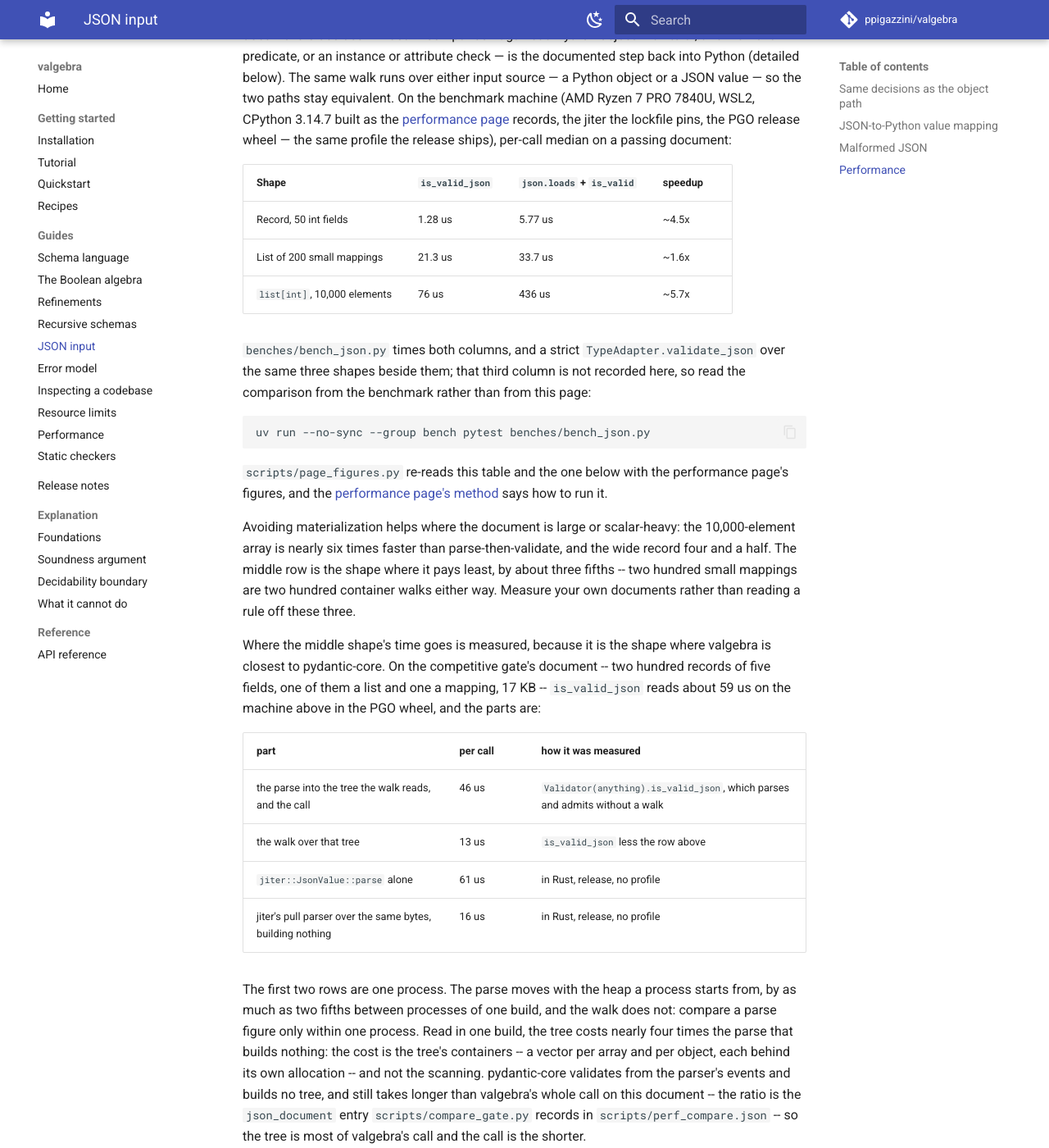
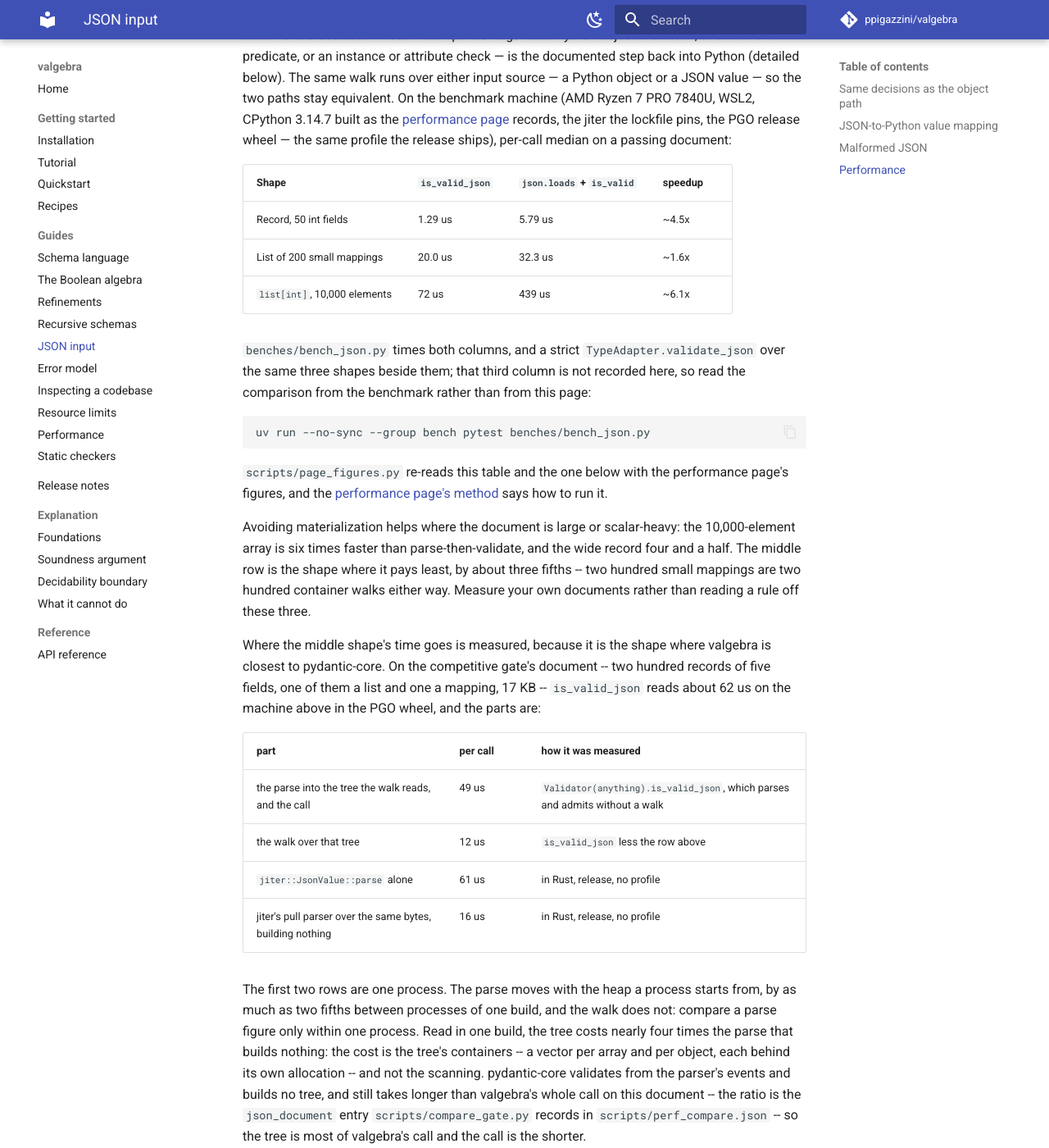
Before and after one commit to ppigazzini/valgebra, an MkDocs documentation site: the page built from docs/07-json.md, in a window 1280 px wide and 1400 px high, scrolled down 4259 px. Shown: the whole window at 82% size. Built offline with MkDocs 1.6.1 and Material for MkDocs 9.7.7, drawn with Linux system fonts in a browser that asks for light colours; comment, search, counter and statistics services are not loaded.

Commit message:
docs: the performance and JSON pages carry a campaign on this tree
Every wall-clock figure the two pages read off a campaign is re-read on the
PGO wheels of this tree, on an idle machine: the end-to-end table as the
median of ten runs, two sets of five; the ratios over eighteen comparison-gate
runs on CPython 3.14, twelve on 3.12 and seven on the free-threaded 3.14; six
plain and profiled readings interleaved; the floor taken twice; the JSON split
in one process with jiter's own parse beside it; the criterion corpus once.
valgebra reads 10.8, 9.2 and 4.0 times faster than a strict pydantic on the
nested list, the large array and the wide record, and the profile buys 35% on
the nested list and 17% on the one-int call.

The nested list's spread is pytest-benchmark's calibration: four of the ten
runs time one call a round, the timer with it, and read 0.23 to 0.29 us, where
the six that time 23 to 29 calls a round read 0.175 to 0.189. The call floor
reads `x in v` at 15 ns and `v.is_valid(x)` at 19. The reference pool's pair
reads 33.4 ns without the pool against 35.5 with it, fifty refined fields
compile in 15 us on CPython 3.14 and 14 on 3.12, and a report on a value
nested twenty thousand deep takes 60 us.

```diff
--- a/docs/07-json.md
+++ b/docs/07-json.md
@@ -215,9 +215,9 @@ ships), per-call median on a passing document:
 
 | Shape | `is_valid_json` | `json.loads` + `is_valid` | speedup |
 | --- | --- | --- | --- |
-| Record, 50 int fields | 1.28 us | 5.77 us | ~4.5x |
-| List of 200 small mappings | 21.3 us | 33.7 us | ~1.6x |
-| `list[int]`, 10,000 elements | 76 us | 436 us | ~5.7x |
+| Record, 50 int fields | 1.29 us | 5.79 us | ~4.5x |
+| List of 200 small mappings | 20.0 us | 32.3 us | ~1.6x |
+| `list[int]`, 10,000 elements | 72 us | 439 us | ~6.1x |
 
 `benches/bench_json.py` times both columns, and a strict
 `TypeAdapter.validate_json` over the same three shapes beside them; that third
@@ -233,7 +233,7 @@ performance page's figures, and the [performance page's
 method](11-performance.md#method) says how to run it.
 
 Avoiding materialization helps where the document is large or scalar-heavy: the
-10,000-element array is nearly six times faster than parse-then-validate, and
+10,000-element array is six times faster than parse-then-validate, and
 the wide record four and a half. The middle row is the shape where it pays least,
 by about three fifths -- two hundred small mappings are two hundred container walks either
 way. Measure your own documents rather than reading a rule off these three.
@@ -241,13 +241,13 @@ way. Measure your own documents rather than reading a rule off these three.
 Where the middle shape's time goes is measured, because it is the shape where
 valgebra is closest to pydantic-core. On the competitive gate's document -- two
 hundred records of five fields, one of them a list and one a mapping, 17 KB --
-`is_valid_json` reads about 59 us on the machine above in the PGO wheel, and
+`is_valid_json` reads about 62 us on the machine above in the PGO wheel, and
 the parts are:
 
 | part | per call | how it was measured |
 | --- | --- | --- |
-| the parse into the tree the walk reads, and the call | 46 us | `Validator(anything).is_valid_json`, which parses and admits without a walk |
-| the walk over that tree | 13 us | `is_valid_json` less the row above |
+| the parse into the tree the walk reads, and the call | 49 us | `Validator(anything).is_valid_json`, which parses and admits without a walk |
+| the walk over that tree | 12 us | `is_valid_json` less the row above |
 | `jiter::JsonValue::parse` alone | 61 us | in Rust, release, no profile |
 | jiter's pull parser over the same bytes, building nothing | 16 us | in Rust, release, no profile |
 
```
Also changed, not shown: docs/11-performance.md (+38 -34 lines).
